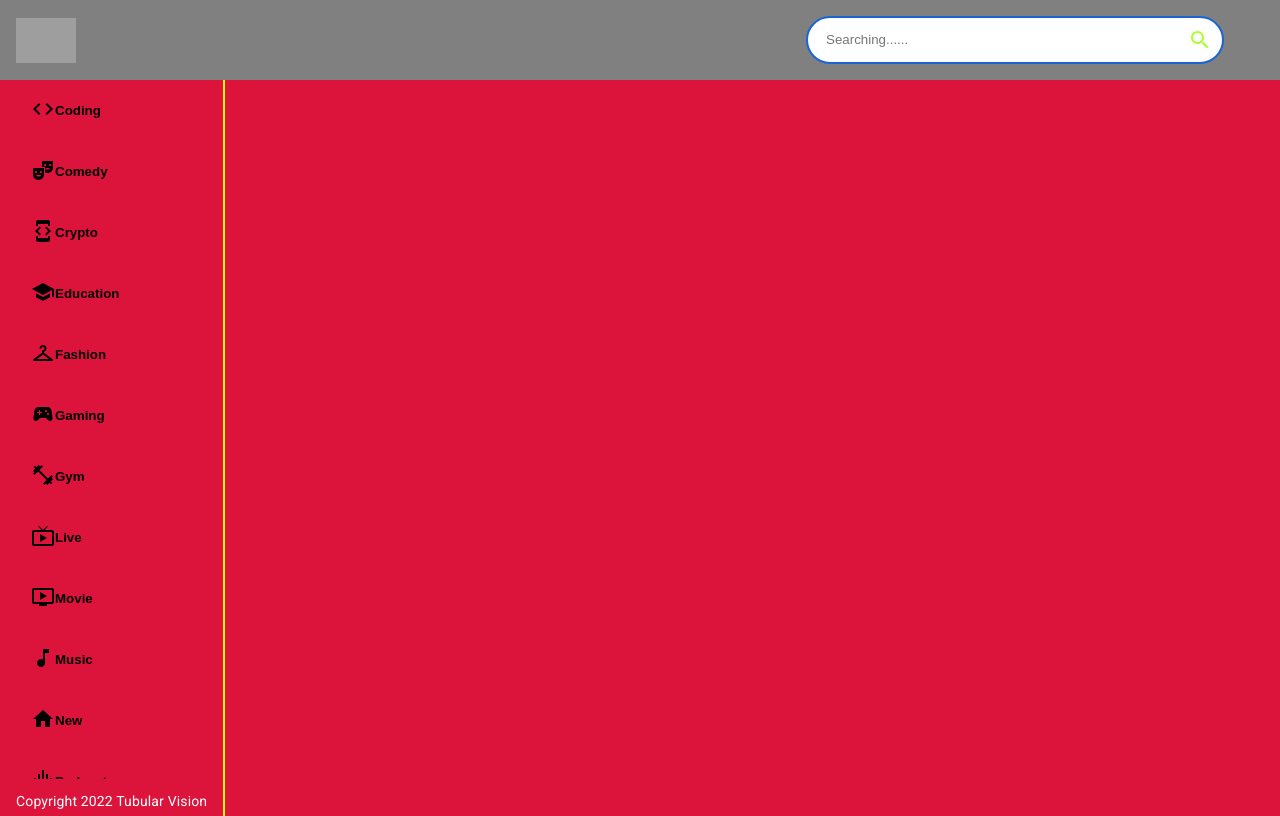
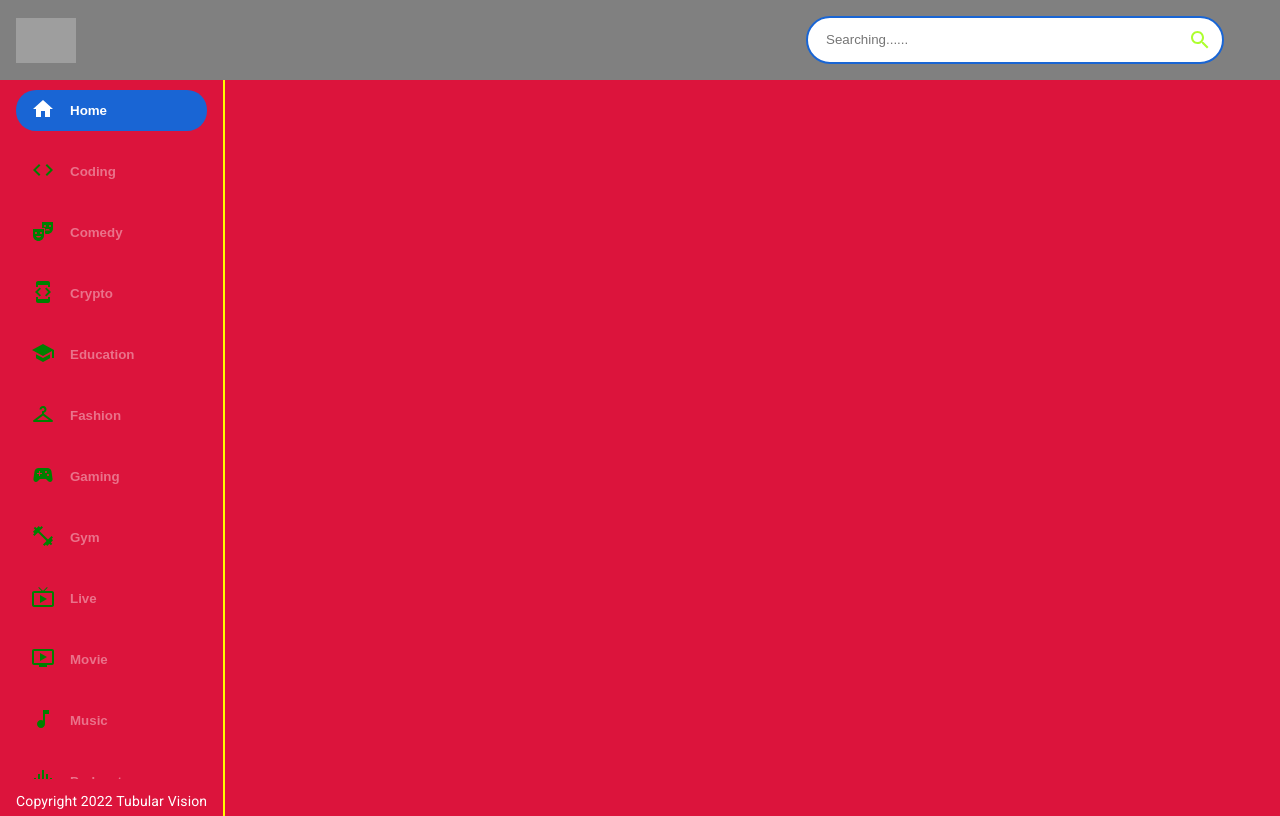
Before and after one commit to WackyChomp/tubular-vision, a React (Create React App) app: page / in a window 1280 px wide. Built offline with nearby package versions, Linux system fonts and the light colour scheme; grey boxes are pictures that could not be loaded.

Commit message:
Created const selectedCategory to highlight active button / rename category in constants.js

```diff
--- a/src/components/Sidebar.jsx
+++ b/src/components/Sidebar.jsx
@@ -2,19 +2,27 @@ import React from 'react';
 import { Stack } from '@mui/material';
 import { categories } from './utils/constants';
 
+const selectedCategory = 'Home';
+
 const Sidebar = () => {
   return (
     <Stack
+    direction='row'
     sx={{ overflowY:'auto',
-    height:{ sx:'auto', md:'95%'},
-    flexDirection:{ md:'column' }}}
+      height:{ sx:'auto', md:'95%'},
+      flexDirection:{ md:'column' }}}
     >
       {categories.map((category)=> (
         <button
         className='category-btn'
+        style={{
+          background: category.name === selectedCategory && '#1965d4',
+          color: 'white'
+        }}
+        key={ category.name}
         >
-          <span>{category.icon}</span>
-          <span>{category.name}</span>
+          <span style={{ color: category.name === selectedCategory ? 'white' : 'green', marginRight: '15px'}}>{category.icon}</span>
+          <span style={{ opacity: category.name === selectedCategory ? '1' : '0.4 '}}>{category.name}</span>
         </button>
       ))}
     </Stack>
--- a/src/components/utils/constants.js
+++ b/src/components/utils/constants.js
@@ -15,6 +15,7 @@ import FaceRetouchingNaturalIcon from '@mui/icons-material/FaceRetouchingNatural
 export const logo = 'https://upload.wikimedia.org/wikipedia/commons/e/e0/Color_icon_azure.png';
 
 export const categories = [
+  { name: 'Home', icon: <HomeIcon />, },
   { name: 'Coding', icon: <CodeIcon />, },
   { name: 'Comedy', icon: <TheaterComedyIcon />, },
   { name: 'Crypto', icon: <DeveloperModeIcon />, },
@@ -25,7 +26,6 @@ export const categories = [
   { name: 'Live', icon: <LiveTvIcon />, },
   { name: 'Movie', icon: <OndemandVideoIcon />, },
   { name: 'Music', icon: <MusicNoteIcon /> },
-  { name: 'New', icon: <HomeIcon />, },
   { name: 'Podcast', icon: <GraphicEqIcon />, },
   { name: 'Sport', icon: <FitnessCenterIcon />, },
 ];
```
